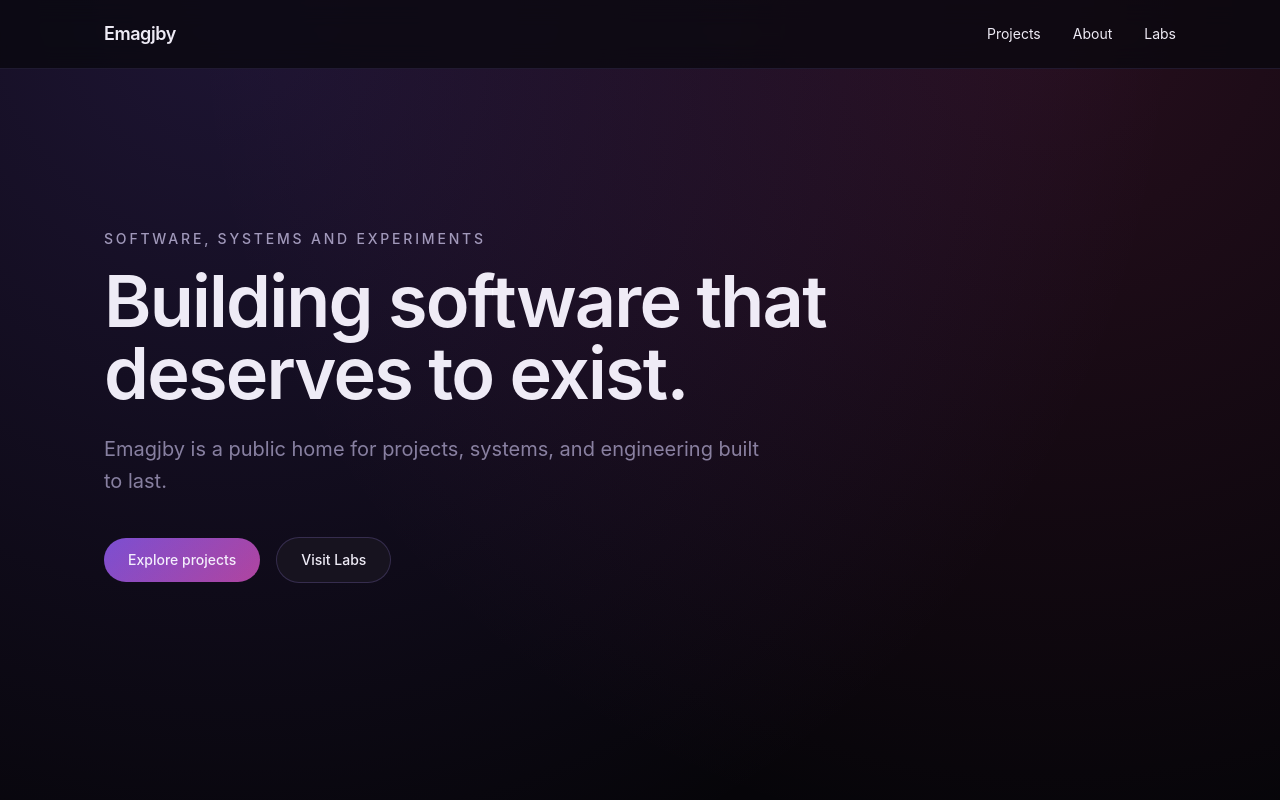
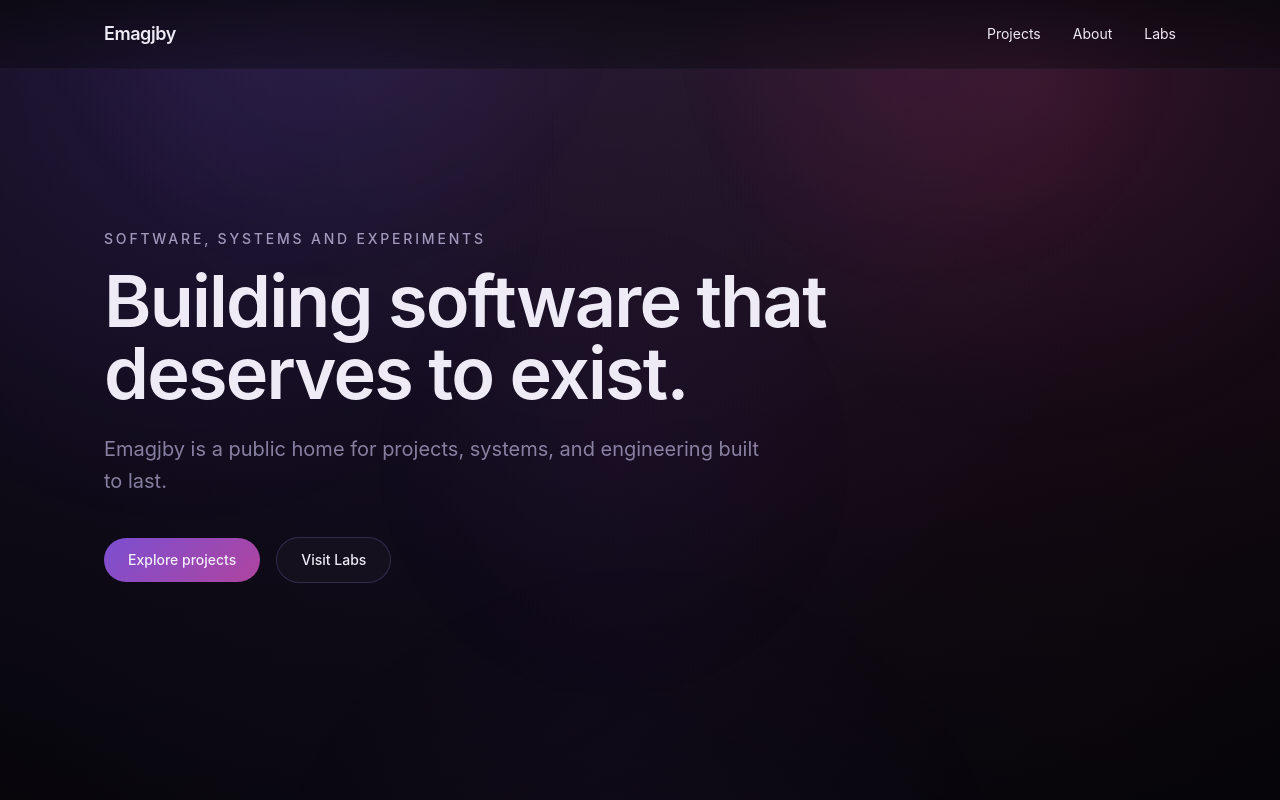
Before and after one commit to Emagjby/emagjby.com, a SvelteKit app: page / in a window 1280 px wide. Shown: the top 800 px of the page. Built offline with nearby package versions, Linux system fonts and the light colour scheme.

Commit message:
feat(design): implement global background system (#12)

```diff
--- a/src/lib/components/Header.svelte
+++ b/src/lib/components/Header.svelte
@@ -4,7 +4,7 @@
 </script>
 
 <header
-	class="sticky top-0 z-20 border-b border-(--border-subtle) bg-[var(--bg-overlay)] backdrop-blur-md"
+	class="sticky top-0 z-20 border-b border-[rgba(152,128,227,0.1)] bg-[linear-gradient(180deg,rgba(8,7,12,0.72),rgba(8,7,12,0.38))] backdrop-blur-sm"
 >
 	<Container class="flex items-center justify-between py-5">
 		<a href="/" class="interactive-link text-lg font-semibold tracking-tight text-(--text-primary)">
--- a/src/lib/components/Hero.svelte
+++ b/src/lib/components/Hero.svelte
@@ -4,10 +4,6 @@
 </script>
 
 <section class="relative overflow-hidden py-24 sm:py-32 lg:py-40">
-	<div
-		class="absolute inset-0 -z-10 bg-[radial-gradient(circle_at_top,var(--accent-glow),transparent_35%)]"
-	></div>
-
 	<Container>
 		<div class="max-w-4xl">
 			{#if siteContent.hero.eyebrow}
--- a/src/routes/+layout.svelte
+++ b/src/routes/+layout.svelte
@@ -7,4 +7,5 @@
 <svelte:head>
 	<meta name="viewport" content="width=device-width, initial-scale=1.0" />
 </svelte:head>
-{@render children()}
+
+<div class="site-shell">{@render children()}</div>
--- a/src/routes/layout.css
+++ b/src/routes/layout.css
@@ -4,9 +4,12 @@
   color-scheme: dark;
 
   --bg-base: #060509;
-  --bg-surface: #100e16;
-  --bg-elevated: #17131f;
-  --bg-overlay: rgba(10, 8, 15, 0.78);
+  --bg-surface: rgba(16, 14, 22, 0.72);
+  --bg-elevated: rgba(23, 19, 31, 0.78);
+  --bg-overlay: rgba(8, 7, 12, 0.5);
+  --bg-energy-primary: rgba(139, 92, 246, 0.14);
+  --bg-energy-secondary: rgba(236, 72, 153, 0.1);
+  --bg-energy-edge: rgba(103, 64, 199, 0.08);
 
   --text-primary: rgba(248, 245, 255, 0.96);
   --text-secondary: rgba(214, 205, 243, 0.72);
@@ -34,19 +37,32 @@ html {
 }
 
 body {
+  position: relative;
+  isolation: isolate;
   margin: 0;
   min-width: 320px;
   background:
     radial-gradient(
-      circle at 18% 0%,
-      var(--accent-glow),
+      circle at 50% -12%,
+      rgba(255, 255, 255, 0.045),
+      transparent 30%
+    ),
+    radial-gradient(
+      circle at 20% 0%,
+      var(--bg-energy-primary),
+      transparent 40%
+    ),
+    radial-gradient(
+      circle at 80% 4%,
+      var(--bg-energy-secondary),
+      transparent 34%
+    ),
+    radial-gradient(
+      circle at 50% 36%,
+      rgba(58, 37, 92, 0.08),
       transparent 42%
     ),
-    radial-gradient(
-      circle at 82% 0%,
-      var(--accent-glow-strong),
-      transparent 38%
-    ),
+    linear-gradient(180deg, rgba(17, 13, 24, 0.6) 0%, rgba(6, 5, 9, 0) 28%),
     var(--bg-base);
   color: var(--text-primary);
   font-family:
@@ -67,6 +83,68 @@ body {
   text-rendering: optimizeLegibility;
   -webkit-font-smoothing: antialiased;
   -moz-osx-font-smoothing: grayscale;
+}
+
+body::before,
+body::after {
+  content: "";
+  position: fixed;
+  inset: 0;
+  pointer-events: none;
+  z-index: 0;
+}
+
+body::before {
+  background:
+    radial-gradient(
+      circle at 14% 18%,
+      var(--bg-energy-edge) 0%,
+      transparent 30%
+    ),
+    radial-gradient(
+      circle at 82% 12%,
+      rgba(236, 72, 153, 0.08) 0%,
+      transparent 28%
+    ),
+    radial-gradient(
+      circle at 50% 118%,
+      rgba(139, 92, 246, 0.06) 0%,
+      transparent 34%
+    );
+}
+
+body::after {
+  inset: -12% 0 0;
+  background:
+    radial-gradient(
+      circle at 26% 10%,
+      rgba(139, 92, 246, 0.12) 0%,
+      transparent 24%
+    ),
+    radial-gradient(
+      circle at 72% 16%,
+      rgba(236, 72, 153, 0.08) 0%,
+      transparent 22%
+    ),
+    radial-gradient(
+      circle at 48% 62%,
+      rgba(139, 92, 246, 0.05) 0%,
+      transparent 30%
+    ),
+    linear-gradient(
+      180deg,
+      rgba(255, 255, 255, 0.02) 0%,
+      transparent 18%
+    );
+  opacity: 0.72;
+  transform: translate3d(0, 0, 0) scale(1.02);
+  animation: ambient-drift 28s ease-in-out infinite alternate;
+}
+
+.site-shell {
+  position: relative;
+  z-index: 1;
+  min-height: 100vh;
 }
 
 * {
@@ -152,3 +230,20 @@ section {
   background: var(--accent-glow);
   color: var(--text-primary);
 }
+
+@keyframes ambient-drift {
+  from {
+    transform: translate3d(0, 0, 0) scale(1.02);
+  }
+
+  to {
+    transform: translate3d(0, 1.25%, 0) scale(1.05);
+  }
+}
+
+@media (prefers-reduced-motion: reduce) {
+  body::after {
+    animation: none;
+    transform: translate3d(0, 0, 0) scale(1.02);
+  }
+}
```
